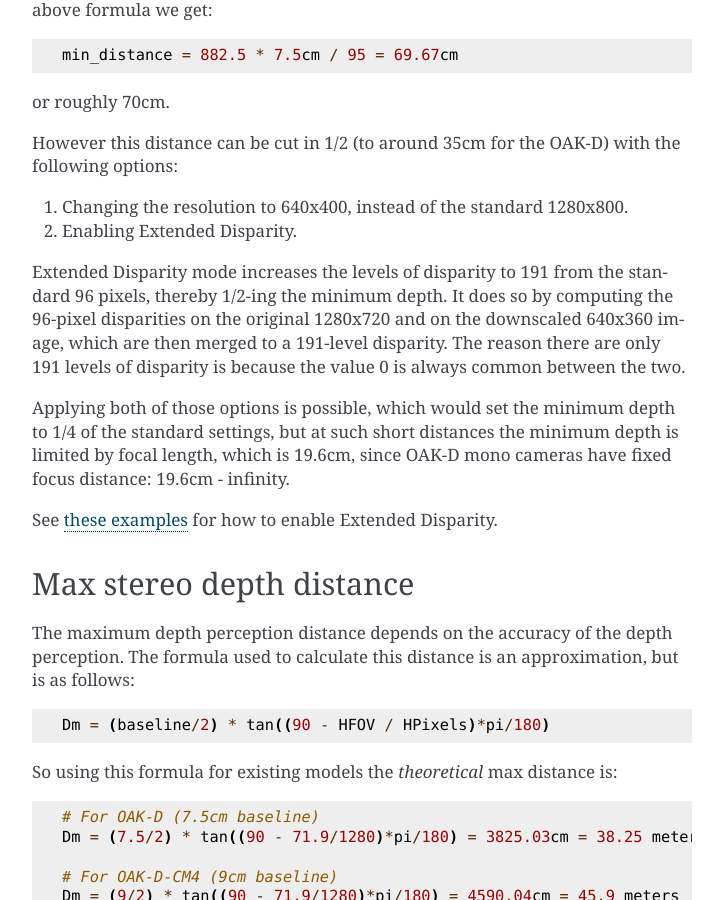
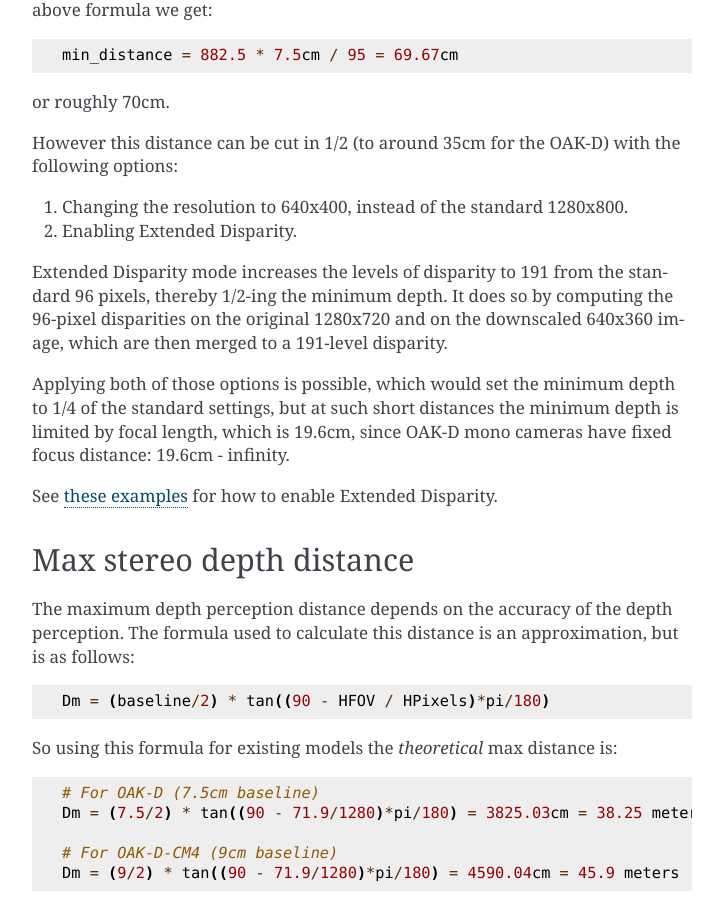
Before and after one commit to luxonis/depthai-python, a Sphinx documentation site: the page built from docs/source/components/nodes/stereo_depth.rst, in a window 1280 px wide and 900 px high, scrolled down 4058 px. Shown: the whole window, without its empty margins (388-1111 px from the left). Built offline with Sphinx 7.4.7, drawn with Linux system fonts in a browser that asks for light colours; pages that are not in the unit, such as notebooks, are missing from menus; the version number could not be read and is left out.

Commit message:
Removed last sentence

```diff
--- a/docs/source/components/nodes/stereo_depth.rst
+++ b/docs/source/components/nodes/stereo_depth.rst
@@ -238,7 +238,7 @@
 
 2. Enabling Extended Disparity.
 
-Extended Disparity mode increases the levels of disparity to 191 from the standard 96 pixels, thereby 1/2-ing the minimum depth. It does so by computing the 96-pixel disparities on the original 1280x720 and on the downscaled 640x360 image, which are then merged to a 191-level disparity. The reason there are only 191 levels of disparity is because the value 0 is always common between the two.
+Extended Disparity mode increases the levels of disparity to 191 from the standard 96 pixels, thereby 1/2-ing the minimum depth. It does so by computing the 96-pixel disparities on the original 1280x720 and on the downscaled 640x360 image, which are then merged to a 191-level disparity.
 
 Applying both of those options is possible, which would set the minimum depth to 1/4 of the standard settings, but at such short distances the minimum depth is limited by focal length, which is 19.6cm, since OAK-D mono cameras have fixed focus distance: 19.6cm - infinity.
 
```
